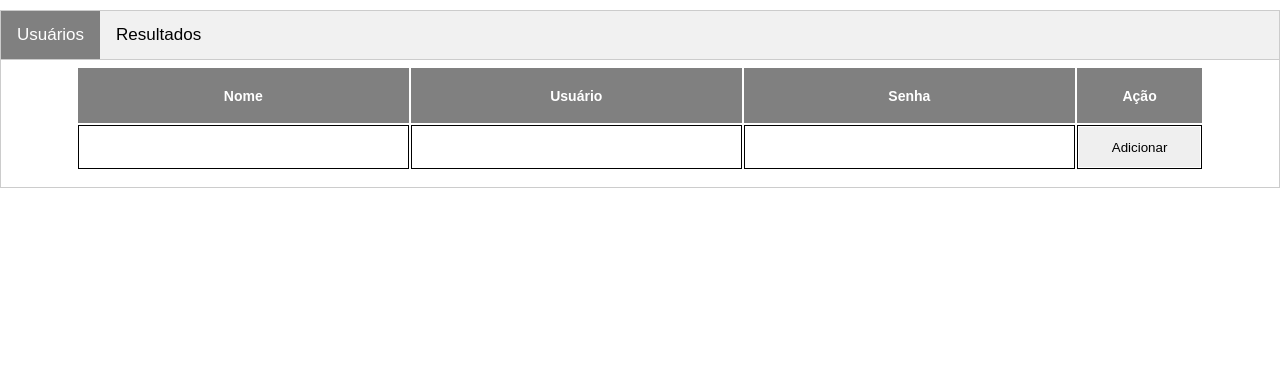
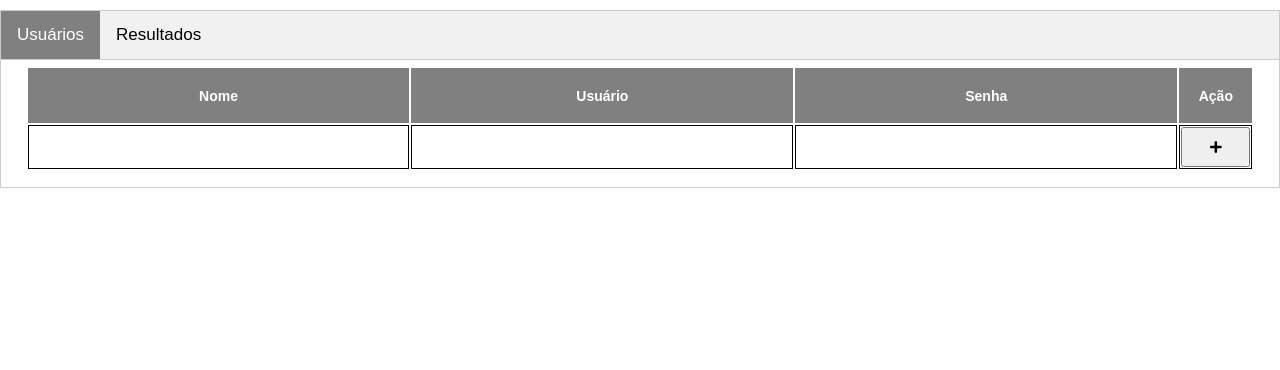
Before and after one commit to lfgodoi/world-cup-pool, a Flask app: page /management in a window 1280 px wide. Shown: the part 50-420 px from the top of the page. Run offline with Flask 2, Linux system fonts and the light colour scheme; the visitor is signed in with stand-in values (Sample User, id 1); data that the repository does not hold is empty; some libraries are stand-ins or nearby versions.

Commit message:
Texts replaced by icons on user management page

```diff
--- a/app/static/styles.css
+++ b/app/static/styles.css
@@ -35,9 +35,9 @@ input {
 }
 
 .table-match {
-    margin-left: 5%;
-    margin-right: 5%;
-    width: 90%;
+    margin-left: 1%;
+    margin-right: 1%;
+    width: 98%;
     text-align: center;
     margin-bottom: 10px;
 }
@@ -235,9 +235,9 @@ input {
 /* Management page */
 
 .table-users {
-    margin-left: 5%;
-    margin-right: 5%;
-    width: 90%;
+    margin-left: 1%;
+    margin-right: 1%;
+    width: 98%;
     text-align: center;
     margin-bottom: 10px;
     font-size: 14px;
--- a/app/templates/management.html
+++ b/app/templates/management.html
@@ -62,15 +62,15 @@
                     <td class="td-user"><input type="text" class="input-user" id="input-add-name"></td>
                     <td class="td-user"><input type="text" class="input-user" id="input-add-username"></td>
                     <td class="td-user"><input type="text" class="input-user" id="input-add-password"></td>
-                    <td class="td-user"><input type="button" class="button-user" id="button-add-user" value="Adicionar" onclick="addUser()"></td>
+                    <td class="td-user"><button class="button-user" id="button-add-user"onclick="addUser()"><i class="fas fa-plus"></i></button></td>
                 </tr>
                 {% for user in users %}
                     <tr class="tr-user" id="tr-user-{{ user['username'] }}">
                         <td class="td-user" id="td-name-{{ user['name'] }}"><input type="text" value="{{ user['name'] }}" class="input-user" id="input-name-{{ user['username'] }}"></td>
                         <td class="td-user td-username" id="td-username-{{ user['username'] }}">{{ user["username"] }}</td>
                         <td class="td-user" id="td-password-{{ user['password'] }}"><input type="text" value="{{ user['password'] }}" class="input-user" id="input-password-{{ user['username'] }}"></td>
-                        <td class="td-user"><input type="button" class="button-user" id="button-update-{{ user['username'] }}" value="Atualizar" onclick="updateUser(this)"></td>
-                        <td class="td-user"><input type="button" class="button-user" id="button-delete-{{ user['username'] }}" value="Excluir" onclick="deleteUser(this)"></td>
+                        <td class="td-user"><button type="button" class="button-user" id="button-update-{{ user['username'] }}" onclick="updateUser(this)"><i class="fa-solid fa-floppy-disk"></i></button></td>
+                        <td class="td-user"><button type="button" class="button-user" id="button-delete-{{ user['username'] }}" onclick="deleteUser(this)"><i class="fa-solid fa-trash"></i></button></td>
                     </tr>
                 {% endfor %}
             </table>
--- a/app/templates/template.html
+++ b/app/templates/template.html
@@ -7,6 +7,7 @@
         <link rel="stylesheet" href="{{ url_for('static', filename='styles.css') }}">
         <script type="text/javascript" src="{{ url_for('static', filename='functions.js') }}"></script>
         <link rel="stylesheet" href="https://cdnjs.cloudflare.com/ajax/libs/font-awesome/6.2.0/css/all.css">
+        <link rel="stylesheet" href="https://use.fontawesome.com/releases/v5.8.1/css/all.css" integrity="sha384-50oBUHEmvpQ+1lW4y57PTFmhCaXp0ML5d60M1M7uH2+nqUivzIebhndOJK28anvf" crossorigin="anonymous">
 </link>
 </head>
     </head>
```
